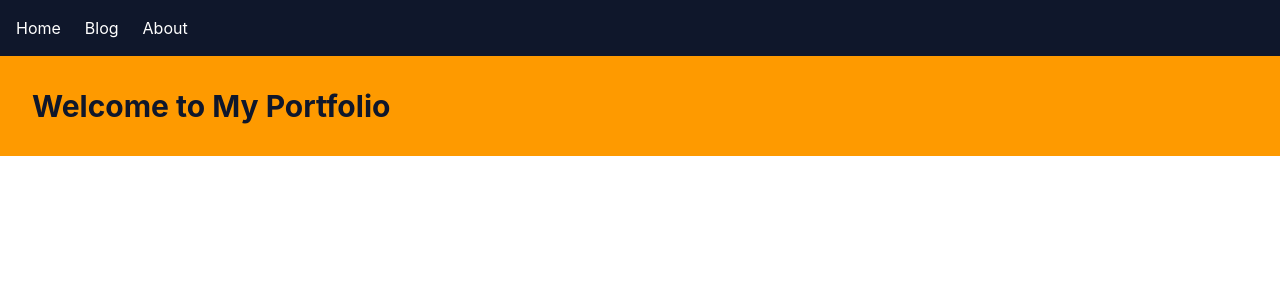
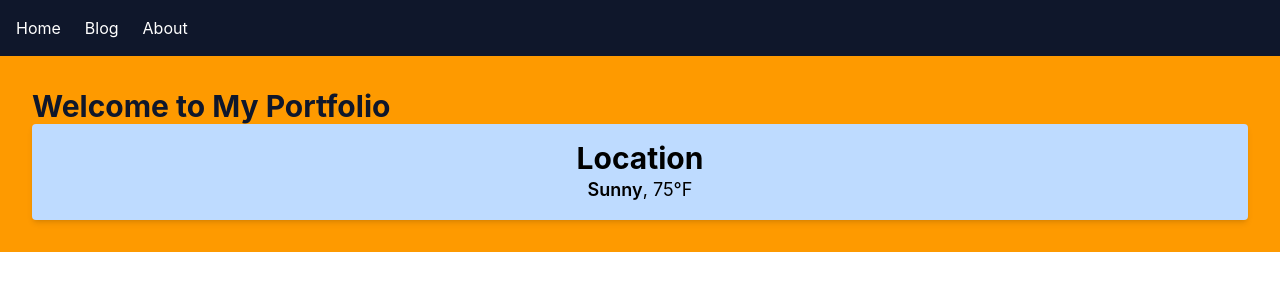
Before and after one commit to yoki1234/Portfolio, a React app: page / in a window 1280 px wide. Shown: the top 300 px of the page. Built offline with nearby package versions, Linux system fonts and the light colour scheme; the HTML template or start-up script is replaced by a standard one.

Commit message:
feat: WeatherWidget

```diff
--- a/package.json
+++ b/package.json
@@ -11,6 +11,7 @@
   },
   "dependencies": {
     "@tailwindcss/vite": "^4.3.3",
+    "classnames": "^2.5.1",
     "react": "^19.2.8",
     "react-dom": "^19.2.8",
     "react-router-dom": "^7.18.2",
--- a/src/App.tsx
+++ b/src/App.tsx
@@ -3,6 +3,7 @@ import Navbar from './components/Navbar'
 import { Home } from './pages/Home'
 import { Blog } from './pages/Blog'
 import { About } from './pages/About'
+
 
 
 function App() {
@@ -12,7 +13,7 @@ function App() {
       <Routes>
         <Route path="/" element={<Home />} />
         <Route path="/blog" element={<Blog />} />
-        <Route path="/about" element={<About/>} />
+        <Route path="/about" element={<About />} />
       </Routes>
     </>
   )
--- /dev/null
+++ b/src/components/WeatherWidget.tsx
@@ -0,0 +1,15 @@
+const WeatherWidget = () => {
+
+const isWarmer = false; // This is a placeholder. You can replace it with actual logic to determine if it's warmer or colder.
+
+const weatherWidgetStyle =  isWarmer ? "p-4 text-center rounded shadow-md bg-yellow-200 " : "p-4 text-center rounded shadow-md bg-blue-200"
+
+  return (
+    <div className={` ${weatherWidgetStyle} `}>
+      <h2  className="font-bold font-sans text-3xl">Location</h2>
+      <p className="text-lg"><span className="font-semibold">Sunny</span>, <span>75°F</span></p>
+    </div>
+  );
+};
+
+export default WeatherWidget;
--- a/src/pages/Home.tsx
+++ b/src/pages/Home.tsx
@@ -1,7 +1,10 @@
-export const Home =()=> {
+import WeatherWidget from './../components/WeatherWidget';
+
+export const Home = () => {
   return (
     <div className="p-8 bg-amber-500">
       <h1 className="text-3xl font-bold text-slate-900">Welcome to My Portfolio</h1>
+      <WeatherWidget />
     </div>
   )
 }
```
Also changed, not shown: 1 other file (tests, documents, lock files or other folders).
